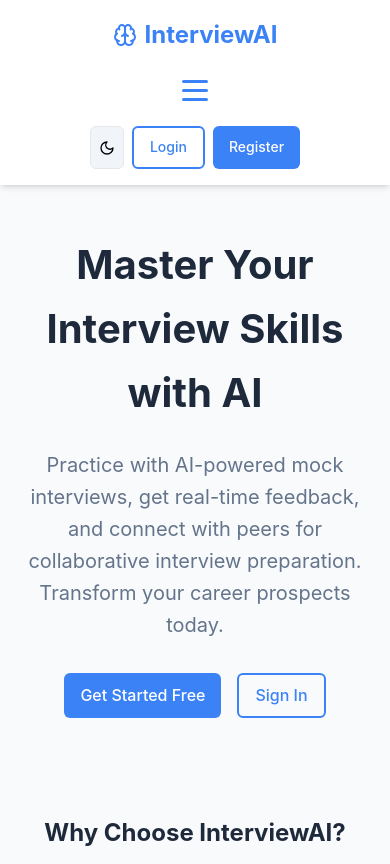
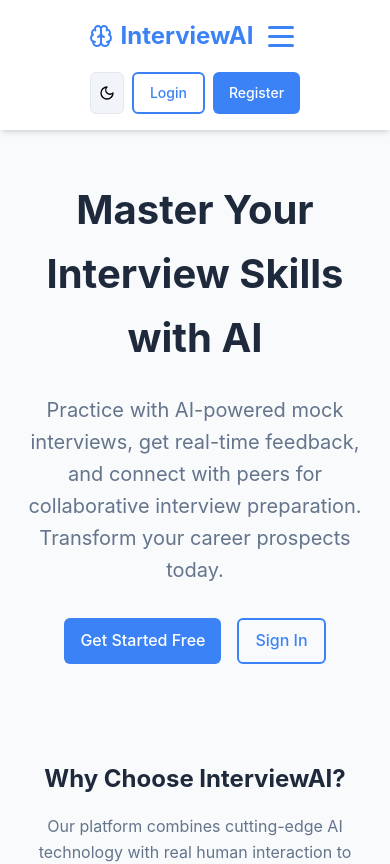
Before and after one commit to RishabThakur05/AI-Based-Interview-Preparation, a React (Vite) app: page / in a window 390 px wide. Shown: the top 864 px of the page. Built offline with nearby package versions, Linux system fonts and the light colour scheme.

Commit message:
Fix: Left-align hamburger menu and logo in navbar for better UX

```diff
--- a/src/components/Layout.jsx
+++ b/src/components/Layout.jsx
@@ -40,20 +40,19 @@ const Layout = ({ children }) => {
       <nav className="navbar">
         <div className="container">
           <div className="navbar-content">
+            <div className="flex items-center gap-2">
               <Link to="/" className="logo">
                 <Brain className="w-6 h-6" /> InterviewAI
               </Link>
-
               {/* Hamburger for mobile */}
               <button className="navbar-hamburger" onClick={() => setDrawerOpen(true)} aria-label="Open menu">
                 <span className="hamburger-bar"></span>
                 <span className="hamburger-bar"></span>
                 <span className="hamburger-bar"></span>
               </button>
-
+            </div>
             {/* Regular nav links (hidden on mobile) */}
             <div className="navbar-links-desktop">{navLinks}</div>
-
             <div className="nav-actions">
               {user ? (
                 <div className="flex items-center gap-4">
```
Lines whose indentation alone changed are shown as unchanged.
